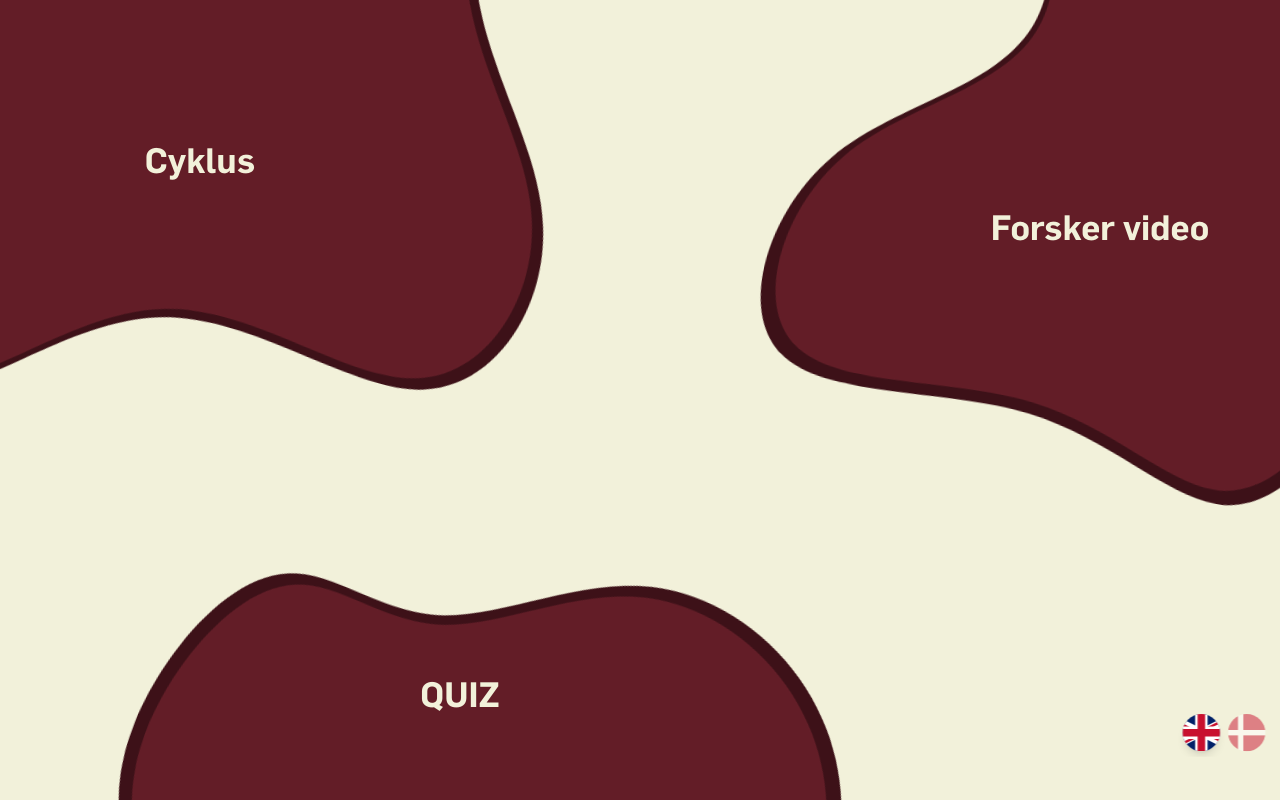
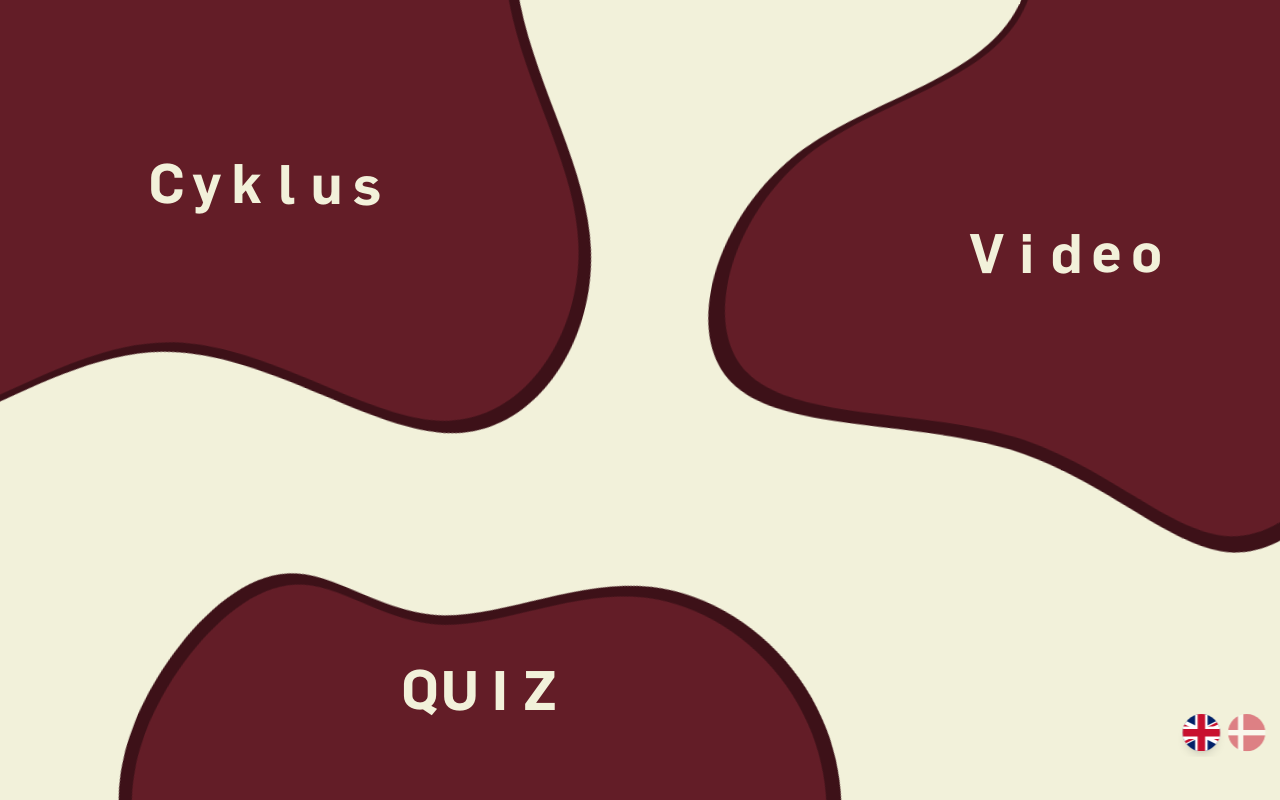
Before and after one commit to Trier77/steno-blod2, a React (Vite) app: page / in a window 1280 px wide. Both pictures are taken after a click on the button 1246 px from the left and 732 px from the top of the page. Built offline with nearby package versions, Linux system fonts and the light colour scheme.

Commit message:
Styling af tekst på blobs

```diff
--- a/src/pages/StartSide.jsx
+++ b/src/pages/StartSide.jsx
@@ -36,20 +36,17 @@ function BlobButton({
       role="button"
       aria-label={label}
     >
-      {/* Mørkt lag bagved — outline-effekt */}
       <path
         d={path}
         fill="#3d1118"
         style={{
           transformOrigin: "center",
           transformBox: "fill-box",
-          transform: "scale(1.04)",
           animation: pressed
             ? "none"
             : `blobPulseOuter 3s ease-in-out infinite ${animationDelay}`,
         }}
       />
-      {/* Selve blobben */}
       <path
         d={path}
         fill="#631d27"
@@ -64,6 +61,37 @@ function BlobButton({
         }}
       />
     </g>
+  );
+}
+
+function WaveText({ label, x, y, animationDelay = 0 }) {
+  const CHAR_WIDTH = 60;
+  const chars = label.split("");
+  const totalWidth = chars.length * CHAR_WIDTH;
+  const startX = x - totalWidth / 2;
+
+  return (
+    <>
+      {chars.map((char, i) => (
+        <text
+          key={i}
+          x={startX + i * CHAR_WIDTH + CHAR_WIDTH / 2}
+          y={y}
+          textAnchor="middle"
+          fill="#f2f1da"
+          fontSize="82"
+          fontWeight="600"
+          fontFamily="Flama, sans-serif"
+          style={{
+            pointerEvents: "none",
+            animation: `letterWave 2s ease-in-out infinite`,
+            animationDelay: `${animationDelay + i * 0.08}s`,
+          }}
+        >
+          {char === " " ? "\u00A0" : char}
+        </text>
+      ))}
+    </>
   );
 }
 
@@ -94,6 +122,7 @@ function StartSide() {
       className={`w-screen h-screen bg-museum-cream overflow-hidden select-none font-flama transition-opacity duration-300 ${
         visible ? "opacity-100" : "opacity-0"
       }`}
+      style={{ position: "relative" }}
     >
       <style>{`
         @keyframes blobPulse {
@@ -103,6 +132,10 @@ function StartSide() {
         @keyframes blobPulseOuter {
           0%, 100% { transform: scale(1.04); }
           50% { transform: scale(1.06); }
+        }
+        @keyframes letterWave {
+          0%, 100% { transform: translateY(0px); }
+          50% { transform: translateY(-6px); }
         }
       `}</style>
 
@@ -124,19 +157,18 @@ function StartSide() {
         className="w-full h-full"
         style={{ display: "block", position: "relative", zIndex: 1 }}
       >
-        <rect x="0" y="0" width="1920" height="1080" fill="url(#bgGradient)" />
         <BlobButton
           path={BLOB_TOP_LEFT}
           label="Cyklus"
           onClick={() => navigate("/cyklusser")}
-          svgTransform="translate(240 0) scale(8) rotate(375)"
+          svgTransform="translate(240 0) scale(9) rotate(375)"
           animationDelay="0s"
         />
         <BlobButton
           path={BLOB_TOP_RIGHT}
-          label="Forsker video"
+          label="Video"
           onClick={() => navigate("/video/forsker")}
-          svgTransform="translate(1770 130) scale(8) rotate(10)"
+          svgTransform="translate(1770 130) scale(9) rotate(10)"
           animationDelay="1s"
         />
         <BlobButton
@@ -147,45 +179,11 @@ function StartSide() {
           animationDelay="2s"
         />
 
-        {/* Labels — absolutte positioner, aldrig roterede */}
-        <text
-          x="300"
-          y="200"
-          textAnchor="middle"
-          fill="#f2f1da"
-          fontSize="52"
-          fontWeight="600"
-          fontFamily="Flama, sans-serif"
-          style={{ pointerEvents: "none" }}
-        >
-          Cyklus
-        </text>
-        <text
-          x="1650"
-          y="300"
-          textAnchor="middle"
-          fill="#f2f1da"
-          fontSize="52"
-          fontWeight="600"
-          fontFamily="Flama, sans-serif"
-          style={{ pointerEvents: "none" }}
-        >
-          Forsker video
-        </text>
-        <text
-          x="690"
-          y="1000"
-          textAnchor="middle"
-          fill="#f2f1da"
-          fontSize="52"
-          fontWeight="600"
-          fontFamily="Flama, sans-serif"
-          style={{ pointerEvents: "none" }}
-        >
-          QUIZ
-        </text>
+        <WaveText label="Cyklus" x={400} y={250} animationDelay={0} />
+        <WaveText label="Video" x={1600} y={350} animationDelay={1} />
+        <WaveText label="QUIZ" x={720} y={1010} animationDelay={2} />
 
-        {/* Language button — bottom right, no blob */}
+        {/* Language button — bottom right */}
         <foreignObject x="1760" y="990" width="150" height="85">
           <div
             xmlns="http://www.w3.org/1999/xhtml"
```
Lines whose indentation alone changed are shown as unchanged.
